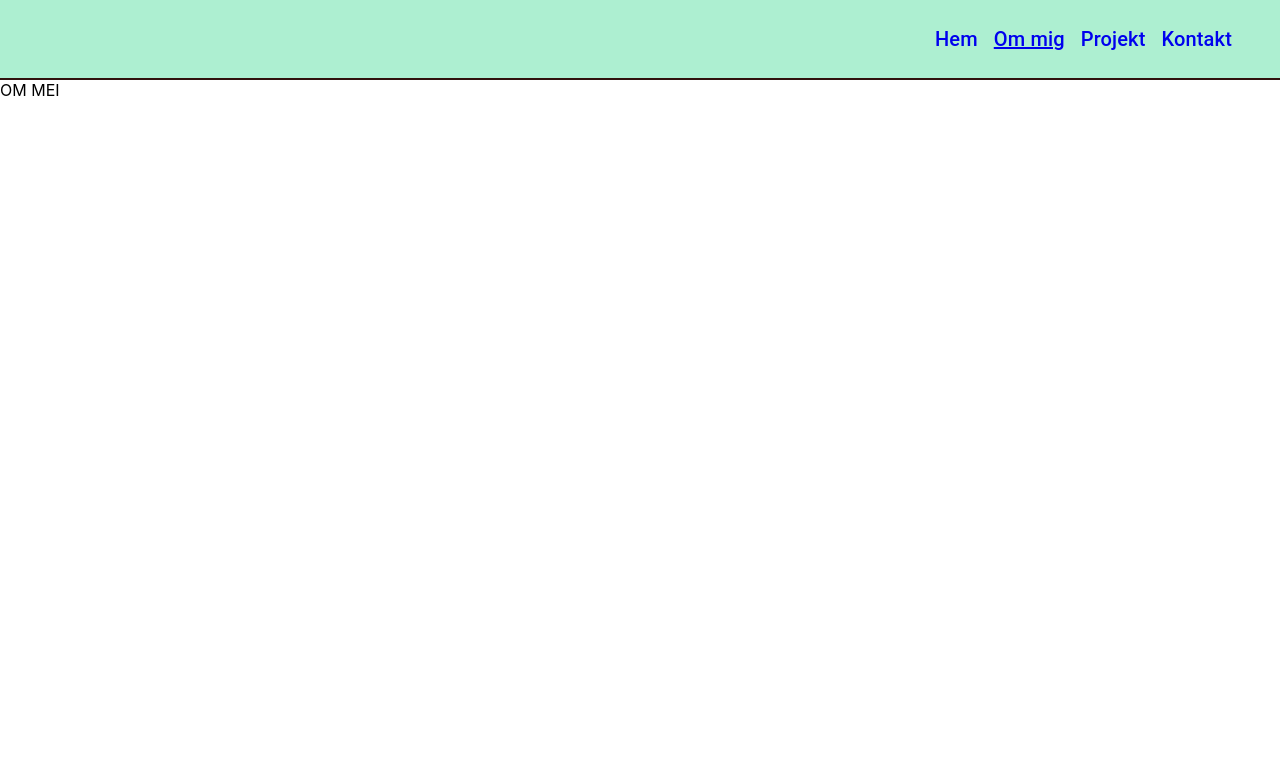
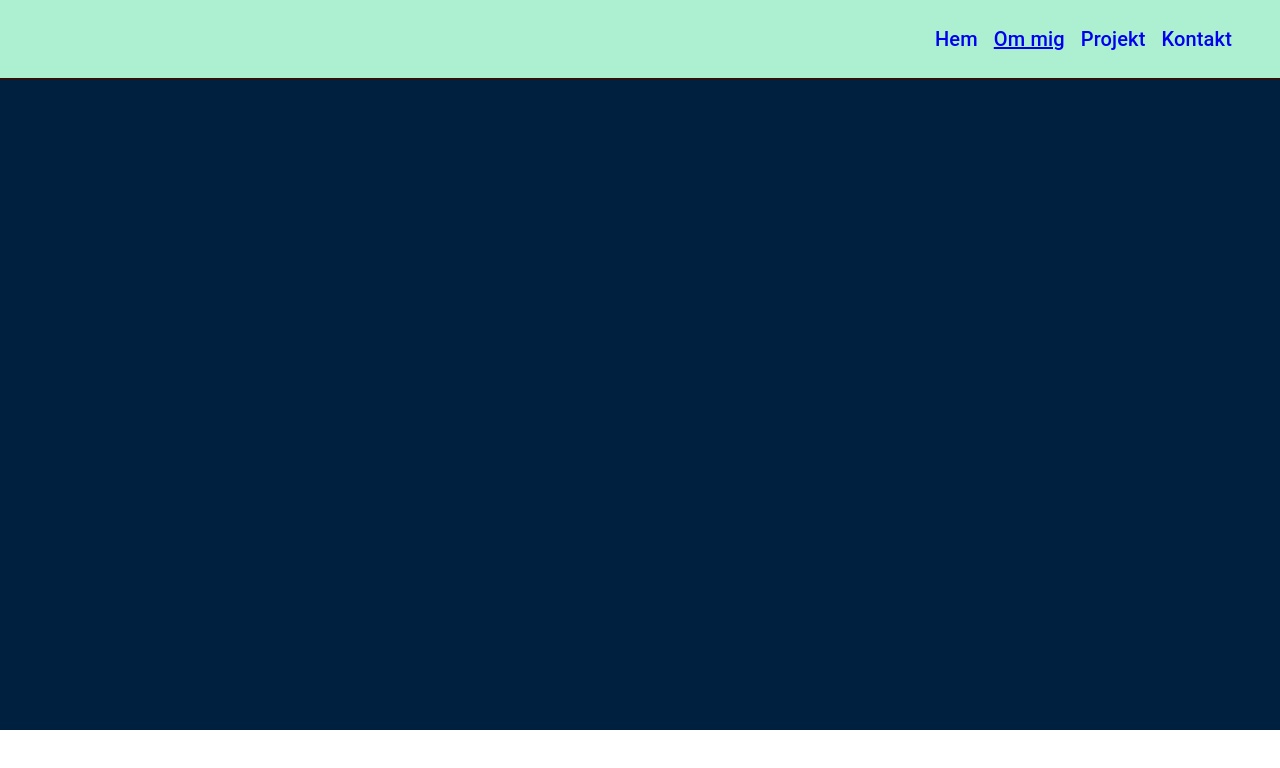
Before and after one commit to Carljohan-hornestam/portfolio-webpage, a React (Create React App) app: page /about in a window 1280 px wide. Shown: the top 768 px of the page. Built offline with nearby package versions, Linux system fonts and the light colour scheme; a web font is replaced by a local one.

Commit message:
Started working on About

```diff
--- a/src/components/About.tsx
+++ b/src/components/About.tsx
@@ -1,13 +1,18 @@
 import { makeStyles, Grid } from "@material-ui/core";
 
 const useStyles = makeStyles((theme) => ({
-
+  aboutContainer: {
+    height: 650,
+    background: "#00203FFF",
+  },
 }));
 
 export default function About() {
   const styles = useStyles();
 
   return (
-    <div>OM MEI</div>
+    <>
+      <Grid className={styles.aboutContainer} container></Grid>
+    </>
   );
 }
```
